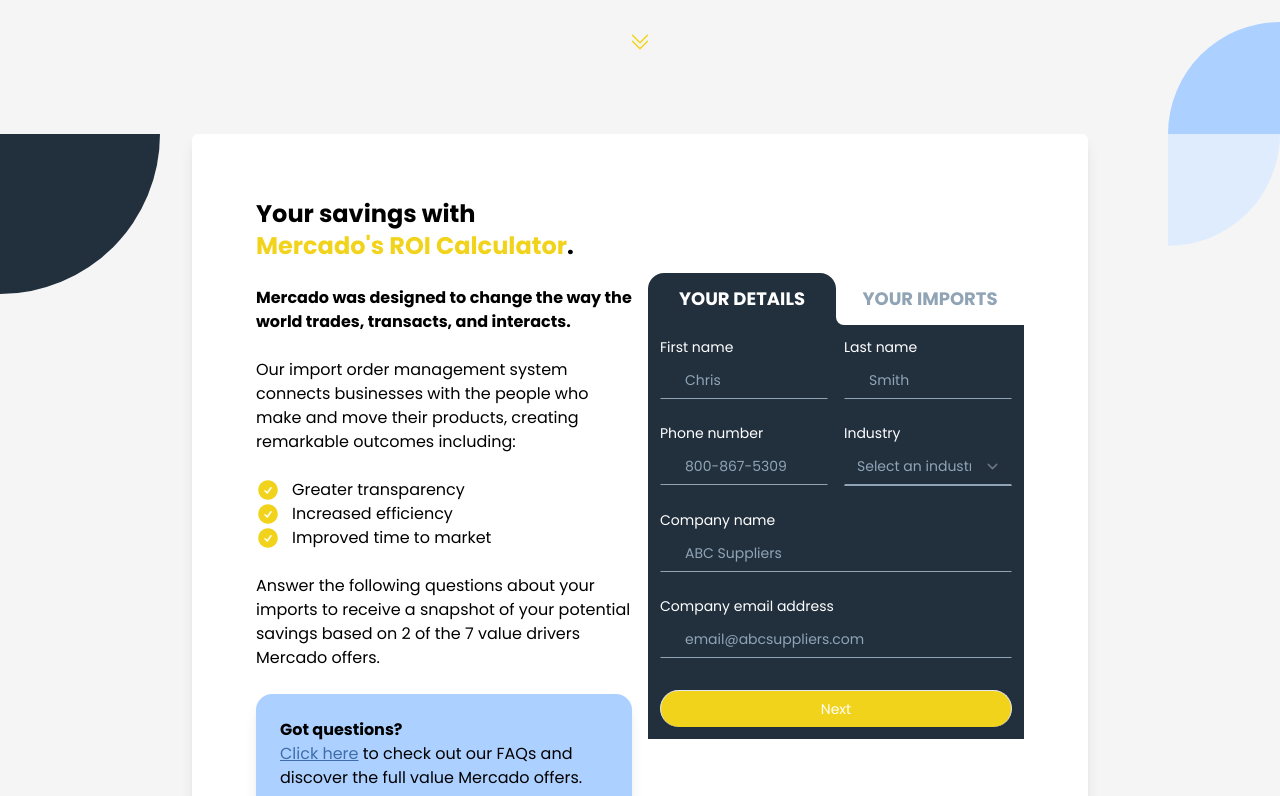
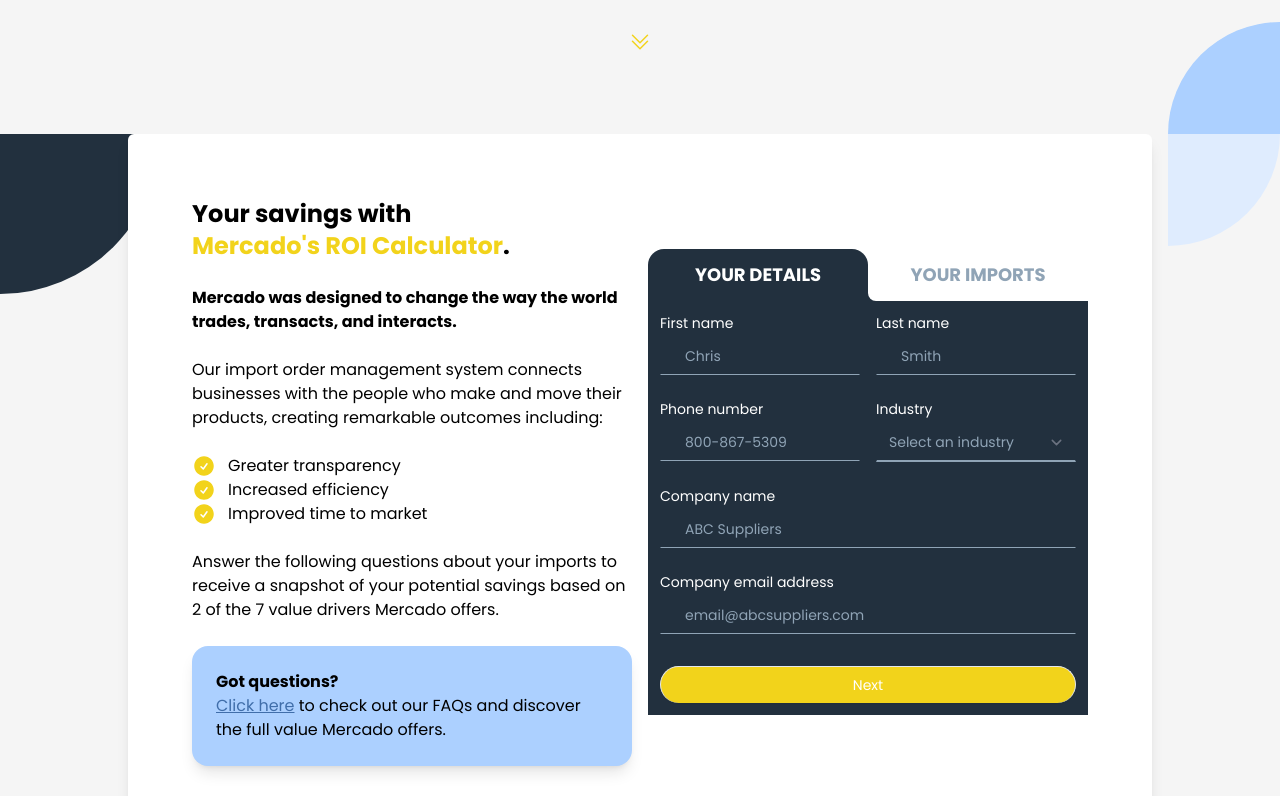
Before and after one commit to rjhoskins/mercado-calculator_v2, a Svelte app: page / in a window 1280 px wide. Shown: the part 524-1320 px from the top of the page. Built offline with nearby package versions, Linux system fonts and the light colour scheme.

Commit message:
small container tweak

```diff
--- a/src/components/RoiCalculator.svelte
+++ b/src/components/RoiCalculator.svelte
@@ -44,7 +44,7 @@
   <div class="absolute right-0 -z-10 w-56 h-56 rotate-180 rounded-full bg-[linear-gradient(270deg,_#F5F5F5_50%,_#DFECFE_50%)] -top-28 circle"></div>
   <div class="absolute rounded-full bg-darkBlue w-80 h- h-80 -z-10 -top-40 -left-40 circle"></div>
 <div
-  class="z-10 grid w-full max-w-4xl gap-4 p-2 mx-auto bg-white rounded-md shadow-lg sm:p-4 md:p-6 lg:p-16 place-items-center place-center md:grid-cols-2 ">
+  class="z-10 grid w-full max-w-5xl gap-4 p-2 mx-auto bg-white rounded-md shadow-lg sm:p-4 md:p-6 lg:p-16 place-items-center place-center md:grid-cols-2 ">
   <div class="flex flex-col space-y-6 leading-6 left">
     <h3 class="text-2xl font-bold">Your savings with <br>
       <span class="text-yellowz">Mercado's ROI Calculator</span>.
```
